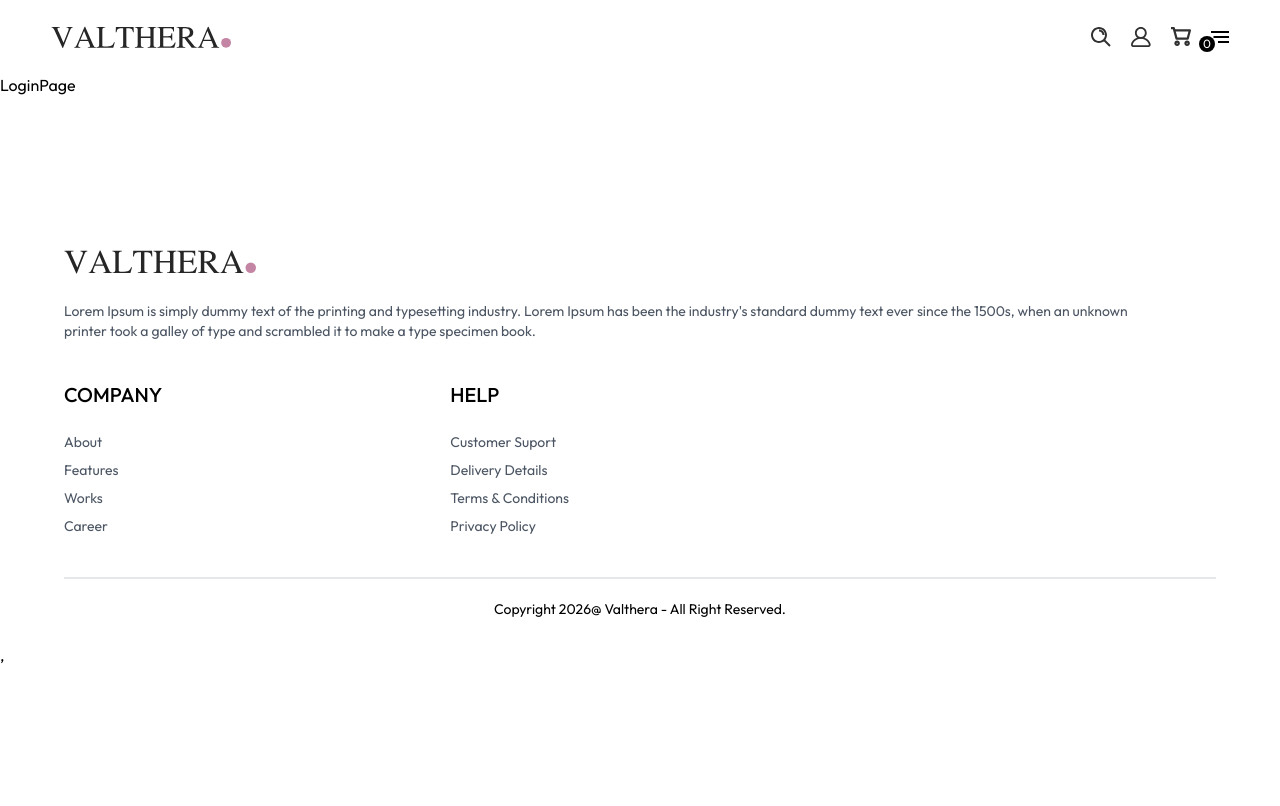
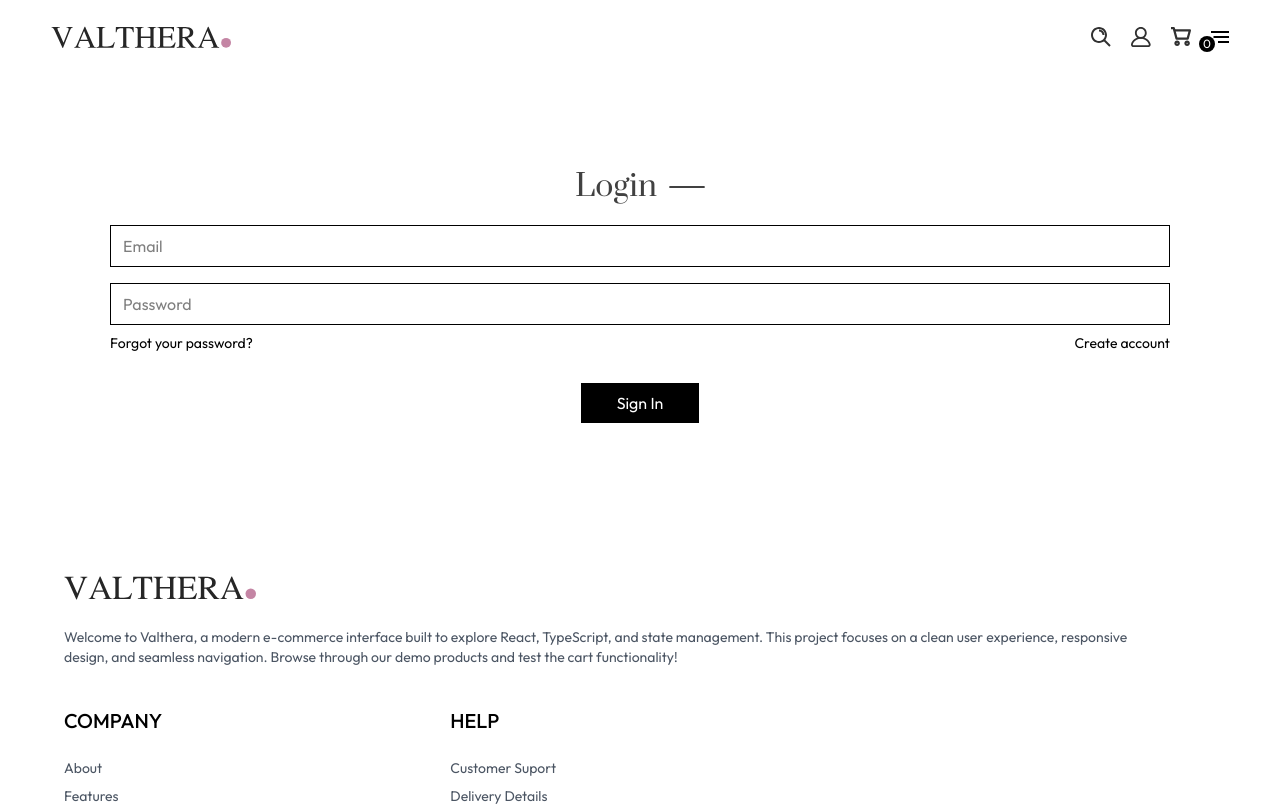
Before and after one commit to Waseem-Esayed/valthera, a React (Vite) app: page /login in a window 1280 px wide. Shown: the top 806 px of the page. Built offline with nearby package versions, Linux system fonts and the light colour scheme.

Commit message:
finished auth page (no logic added tho)

```diff
--- a/src/components/ui/BestSellersSection.tsx
+++ b/src/components/ui/BestSellersSection.tsx
@@ -12,7 +12,7 @@ const BestSellerSection = () => {
     <HomePageSectionTemplate
       sectionTitleFirstPart="best"
       sectionTitleSecondPart="sellers"
-      sectionDescription="Lorem Ipsum is simply dummy text of the printing and typesetting industry. Lorem Ipsum has been the."
+      sectionDescription="Tried, tested, and loved. Discover the products that define the Valthera experience."
       filteredProducts={bestSellerProducts}
     />
   );
--- a/src/components/ui/Footer.tsx
+++ b/src/components/ui/Footer.tsx
@@ -8,10 +8,10 @@ const Footer = () => {
         <div className="flex flex-col gap-4">
           <img src={brandLogo} alt="Valthera" className="w-48" />
           <p className="text-[#4b5563] text-sm text-wrap max-w-[95%]">
-            Lorem Ipsum is simply dummy text of the printing and typesetting
-            industry. Lorem Ipsum has been the industry's standard dummy text
-            ever since the 1500s, when an unknown printer took a galley of type
-            and scrambled it to make a type specimen book.
+            Welcome to Valthera, a modern e-commerce interface built to explore
+            React, TypeScript, and state management. This project focuses on a
+            clean user experience, responsive design, and seamless navigation.
+            Browse through our demo products and test the cart functionality!
           </p>
         </div>
         <div className="flex flex-wrap gap-x-[25%] gap-y-14">
--- a/src/components/ui/HomePageHeroSection.tsx
+++ b/src/components/ui/HomePageHeroSection.tsx
@@ -15,7 +15,7 @@ const HomePageHeroSection = () => {
             latest arrivals
           </h2>
           <div className="flex items-center">
-            <p className="text-md font-semibold text-[#414141] uppercase text-sm">
+            <p className="font-semibold text-[#414141] uppercase text-sm">
               shop now
             </p>
             <hr className="w-9 border-[#414141] ml-3 rounded-full" />
--- a/src/components/ui/HomePageSectionTemplate.tsx
+++ b/src/components/ui/HomePageSectionTemplate.tsx
@@ -25,7 +25,7 @@ const HomePageSectionTemplate = ({
         </h3>
         <hr className="w-9 ml-2.5 border-[0.5] border-[#374151]" />
       </div>
-      <p className="text-sm text-[#4b5563] mb-4 text-center w-[75%]">
+      <p className="text-sm text-[#4b5563] mb-4 text-center w-[85%]">
         {sectionDescription}
       </p>
 
--- a/src/components/ui/LatestCollectionsSection.tsx
+++ b/src/components/ui/LatestCollectionsSection.tsx
@@ -11,7 +11,7 @@ const LatestCollectionsSection = () => {
     <HomePageSectionTemplate
       sectionTitleFirstPart="latest"
       sectionTitleSecondPart="collections"
-      sectionDescription="Lorem Ipsum is simply dummy text of the printing and typesetting industry. Lorem Ipsum has been the."
+      sectionDescription="Fresh arrivals, refined designs. Explore our newest pieces, where modern aesthetics meet high-quality craftsmanship."
       filteredProducts={top10LatestCollections}
     />
   );
--- a/src/components/ui/NewsletterBox.tsx
+++ b/src/components/ui/NewsletterBox.tsx
@@ -4,9 +4,9 @@ const NewsletterBox = () => {
       <h5 className="text-2xl text-[#1f2937] font-medium">
         Subscribe now & get 20% off
       </h5>
-      <p className="text-[#9ca3af] text-center mb-2.5">
-        Lorem Ipsum is simply dummy text of the printing and typesetting
-        industry.
+      <p className="text-[#9ca3af] text-center mb-2.5 w-[95%]">
+        Stay updated with the latest trends and special offers. Sign up now to
+        join the Valthera world.
       </p>
       <form action="/subscribe" className="flex justify-center">
         <input
@@ -17,7 +17,7 @@ const NewsletterBox = () => {
         />
         <button
           type="submit"
-          className="uppercase text-white bg-black text-xs px-8 tracking-widest border border-[#e5e7eb]">
+          className="uppercase text-white bg-black text-sm px-8 tracking-widest border border-[#e5e7eb]">
           subscribe
         </button>
       </form>
--- a/src/components/ui/SearchBar.tsx
+++ b/src/components/ui/SearchBar.tsx
@@ -9,7 +9,7 @@ const SearchBar = () => {
   const [debouncedSearchValue, setDebouncedSearchValue] = useState("");
   useEffect(() => {
     const timeoutId = setTimeout(() => {
-      setSearchBarValue(debouncedSearchValue);
+      setSearchBarValue(debouncedSearchValue.trim());
     }, 300);
 
     return () => clearTimeout(timeoutId);
@@ -22,6 +22,7 @@ const SearchBar = () => {
           type="text"
           placeholder="Search"
           className="outline-none text-sm border border-[#9ca3af] rounded-full px-5 py-2 w-full"
+          value={debouncedSearchValue}
           onChange={(e) => setDebouncedSearchValue(e.currentTarget.value)}
         />
         <img
--- a/src/pages/CartPage.tsx
+++ b/src/pages/CartPage.tsx
@@ -84,7 +84,7 @@ const CartPage = () => {
         <span>$ {total.toFixed(2)}</span>
       </div>
       <div className="flex justify-end">
-        <button className="uppercase bg-black text-white text-sm px-8 py-3 mt-5">
+        <button className="uppercase bg-black text-white text-sm px-8 py-3 mt-5 cursor-pointer">
           proceed to checkout
         </button>
       </div>
--- a/src/pages/CollectionPage.tsx
+++ b/src/pages/CollectionPage.tsx
@@ -127,12 +127,17 @@ const CollectionPage = () => {
                 );
               })}
           </div>
-          <p className="text-sm mt-3 mb-1.5">
-            No results for "<strong>{searchBarValue}</strong>"
-          </p>
-          <p className="text-xs">
-            Check your spelling or try searching for something less specific.
-          </p>
+          {filteredArray.length === 0 && (
+            <>
+              <p className="mt-3 mb-1.5">
+                No results for "<strong>{searchBarValue}</strong>"
+              </p>
+              <p className="text-sm">
+                Check your spelling or try searching for something less
+                specific.
+              </p>
+            </>
+          )}
         </div>
       </div>
     </main>
--- a/src/pages/LoginPage.tsx
+++ b/src/pages/LoginPage.tsx
@@ -1,7 +1,110 @@
+import { useState } from "react";
+
+const LoginForm = ({
+  setAuthType,
+}: {
+  setAuthType: (p: "login" | "register") => void;
+}) => {
+  const switchToSignUp = () => {
+    setAuthType("register");
+  };
+
+  return (
+    <form
+      action="/"
+      className="w-[90%] flex flex-col justify-center items-center">
+      <div className="flex items-center mb-5">
+        <p className="font-prata text-3xl text-[#414141]">Login</p>
+        <hr className="w-9 border-[1.25px] bg-black border-[#414141] ml-3 rounded-full" />
+      </div>
+      <div className="w-full flex flex-col gap-4">
+        <input
+          type="email"
+          placeholder="Email"
+          className="w-full outline-none border px-3 py-2"
+        />
+        <input
+          type="password"
+          placeholder="Password"
+          className="w-full outline-none border px-3 py-2"
+        />
+      </div>
+      <div className="w-full flex justify-between mt-2">
+        <p className="text-sm">Forgot your password?</p>
+        <button className="text-sm cursor-pointer" onClick={switchToSignUp}>
+          Create account
+        </button>
+      </div>
+      <button
+        type="submit"
+        className="bg-black text-white px-9 py-2 mt-7.5 cursor-pointer">
+        Sign In
+      </button>
+    </form>
+  );
+};
+
+const SignUpForm = ({
+  setAuthType,
+}: {
+  setAuthType: (p: "login" | "register") => void;
+}) => {
+  const switchToLogin = () => {
+    setAuthType("login");
+  };
+
+  return (
+    <form
+      action="/"
+      className="w-[90%] flex flex-col justify-center items-center">
+      <div className="flex items-center mb-5">
+        <p className="font-prata text-3xl text-[#414141]">Sign Up</p>
+        <hr className="w-9 border-[1.25px] bg-black border-[#414141] ml-3 rounded-full" />
+      </div>
+      <div className="w-full flex flex-col gap-4">
+        <input
+          type="nameName"
+          placeholder="Email"
+          className="w-full outline-none border px-3 py-2"
+        />
+        <input
+          type="email"
+          placeholder="Email"
+          className="w-full outline-none border px-3 py-2"
+        />
+        <input
+          type="password"
+          placeholder="Password"
+          className="w-full outline-none border px-3 py-2"
+        />
+      </div>
+      <div className="w-full flex justify-between mt-2">
+        <p className="text-sm">Forgot your password?</p>
+        <button className="text-sm cursor-pointer" onClick={switchToLogin}>
+          Login Here
+        </button>
+      </div>
+      <button
+        type="submit"
+        className="bg-black text-white px-9 py-2 mt-7.5 cursor-pointer">
+        Sign Up
+      </button>
+    </form>
+  );
+};
+
 const LoginPage = () => {
+  const [authType, setAuthType] = useState<"login" | "register">("login");
+
   return (
-    <div>LoginPage</div>
-  )
-}
+    <main className="mx-[4%] flex justify-center items-center mt-[12vh]">
+      {authType === "login" ? (
+        <LoginForm setAuthType={setAuthType} />
+      ) : (
+        <SignUpForm setAuthType={setAuthType} />
+      )}
+    </main>
+  );
+};
 
-export default LoginPage
+export default LoginPage;
```
